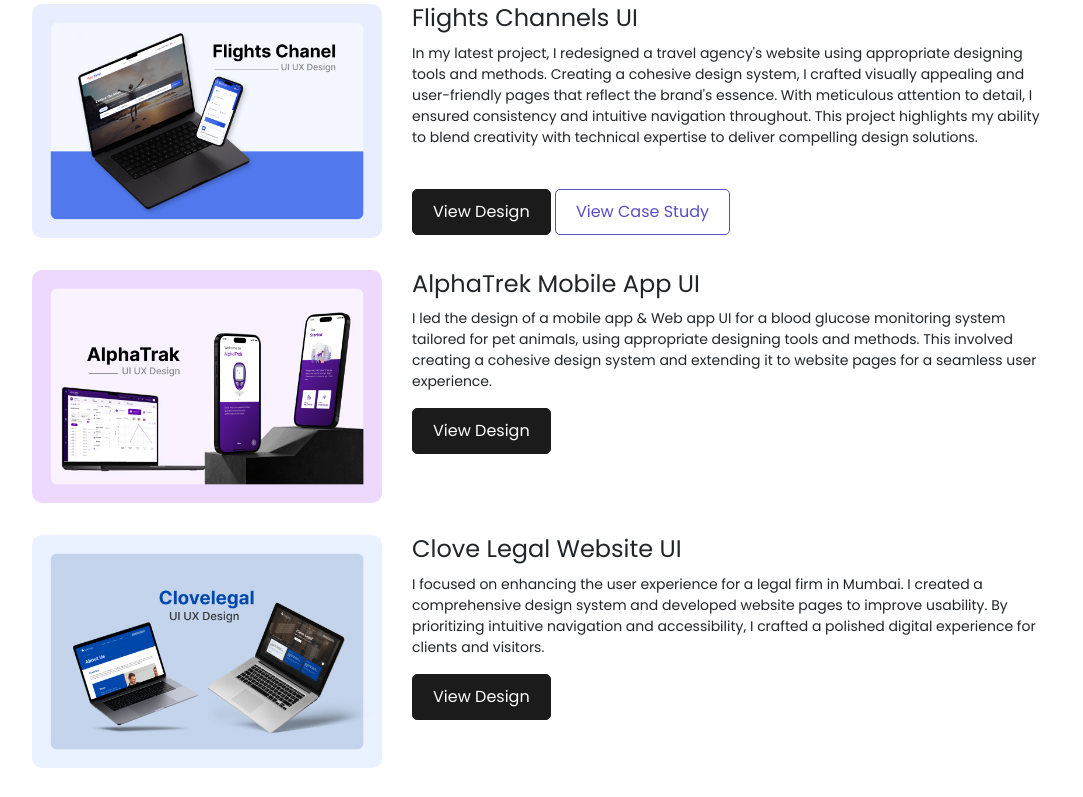
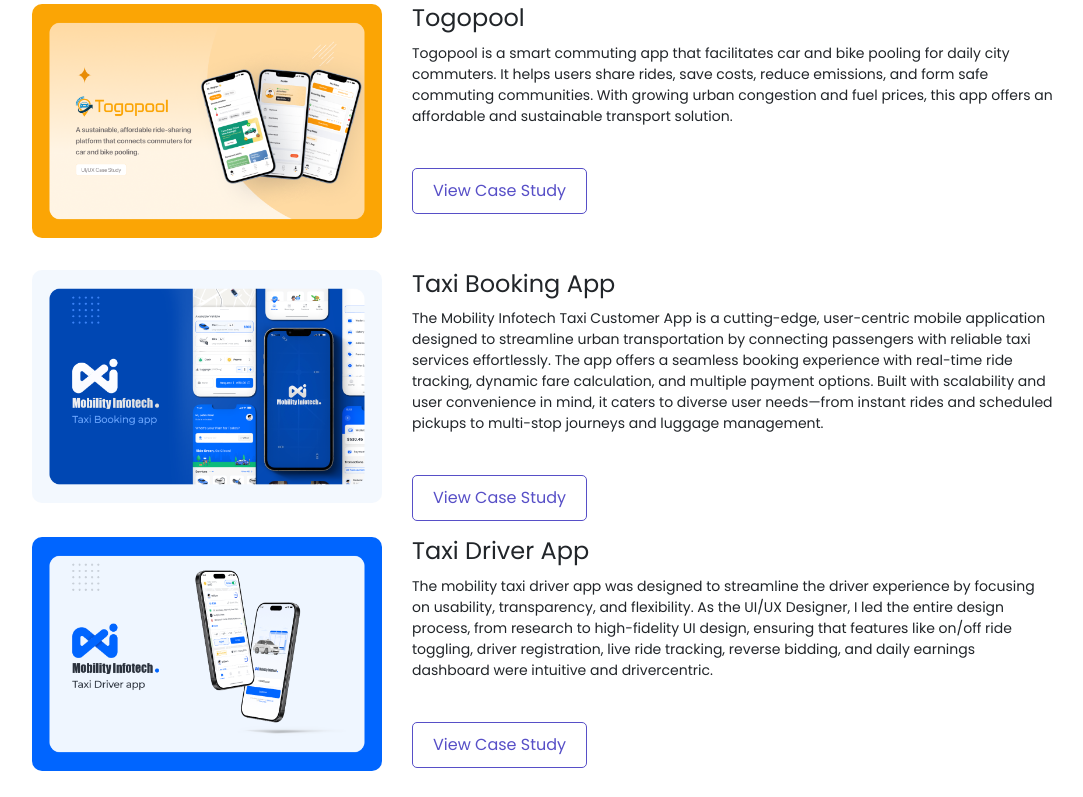
Before and after one commit to dev-vivekkr30/vishal-portfolio-website, a website: page index.html in a window 1280 px wide. Shown: the part 1044-1841 px from the top of the page, without its empty margins (50-1133 px from the left). Drawn offline with nearby package versions, Linux system fonts and the light colour scheme.

Commit message:
updated-projects

```diff
--- a/index.html
+++ b/index.html
@@ -135,6 +135,85 @@
                 Projects
             </h3>
 
+            <div class="project row mt-3">
+                <div class="project-img col-md-4 wow animate__animated animate__fadeInDown">
+                    <img class="mb-3" src="images/project-thumbnail/Car-&-Bike-Pool-app.png" alt="">
+                </div>
+                <div class="project-text col-md-7 wow animate__animated animate__fadeInRight">
+                    <h4>
+                        Togopool
+                    </h4>
+
+                    <p>
+                        Togopool is a smart commuting app that facilitates car and bike pooling for daily city
+                        commuters. It helps users
+                        share rides, save costs, reduce emissions, and form safe commuting communities. With growing
+                        urban
+                        congestion and fuel prices, this app offers an affordable and sustainable transport solution.
+                    </p>
+
+                    <!-- <a href="https://www.figma.com/file/oIcGhE8RDHyIZWfRW5v08Y/FC-Design?type=design&node-id=0%3A1&mode=design&t=Lpg0CDgepTcBNp8J-1"
+                        target="_blank"><button class="black-btn">View Design</button></a> -->
+
+                    <a href="downloads/Togopool-Case-Study.pdf" target="_blank"><button class="white-btn">View Case
+                            Study</button></a>
+                </div>
+            </div>
+            <div class="project row mt-3">
+                <div class="project-img col-md-4 wow animate__animated animate__fadeInDown">
+                    <img class="mb-3" src="images/project-thumbnail/Taxi-App-Case-study.png" alt="">
+                </div>
+                <div class="project-text col-md-7 wow animate__animated animate__fadeInRight">
+                    <h4>
+                        Taxi Booking App
+                    </h4>
+
+                    <p>
+                        The Mobility Infotech Taxi Customer App is a cutting-edge, user-centric mobile application
+                        designed to streamline urban
+                        transportation by connecting passengers with reliable taxi services effortlessly. The app offers
+                        a seamless booking experience
+                        with real-time ride tracking, dynamic fare calculation, and multiple payment options. Built with
+                        scalability and user convenience
+                        in mind, it caters to diverse user needs—from instant rides and scheduled pickups to multi-stop
+                        journeys and luggage
+                        management.
+                    </p>
+
+                    <!-- <a href="https://www.figma.com/file/oIcGhE8RDHyIZWfRW5v08Y/FC-Design?type=design&node-id=0%3A1&mode=design&t=Lpg0CDgepTcBNp8J-1"
+                        target="_blank"><button class="black-btn">View Design</button></a> -->
+
+                    <a href="downloads/Taxi-Customer-App-Case-STudy.pdf" target="_blank"><button class="white-btn">View
+                            Case
+                            Study</button></a>
+                </div>
+            </div>
+            <div class="project row mt-3">
+                <div class="project-img col-md-4 wow animate__animated animate__fadeInDown">
+                    <img class="mb-3" src="images/project-thumbnail/Taxi-Driver-app-Case-study.png" alt="">
+                </div>
+                <div class="project-text col-md-7 wow animate__animated animate__fadeInRight">
+                    <h4>
+                        Taxi Driver App
+                    </h4>
+
+                    <p>
+                        The mobility taxi driver app was designed to streamline the driver experience by focusing on
+                        usability, transparency, and
+                        flexibility. As the UI/UX Designer, I led the entire design process, from research to
+                        high-fidelity UI design, ensuring that features like
+                        on/off ride toggling, driver registration, live ride tracking, reverse bidding, and daily
+                        earnings dashboard were intuitive and drivercentric.
+                    </p>
+
+                    <!-- <a href="https://www.figma.com/file/oIcGhE8RDHyIZWfRW5v08Y/FC-Design?type=design&node-id=0%3A1&mode=design&t=Lpg0CDgepTcBNp8J-1"
+                        target="_blank"><button class="black-btn">View Design</button></a> -->
+
+                    <a href="downloads/Taxi-Driver-App-case-study.pdf" target="_blank"><button class="white-btn">View
+                            Case
+                            Study</button></a>
+                </div>
+            </div>
 
             <div class="project row mt-3">
                 <div class="project-img col-md-4 wow animate__animated animate__fadeInDown">
```
Also changed, not shown: images/project-thumbnail/Car-&-Bike-Pool-app.png (added), images/project-thumbnail/Taxi-App-Case-study.png (added), images/project-thumbnail/Taxi-Driver-app-Case-study.png (added), 3 other files.
